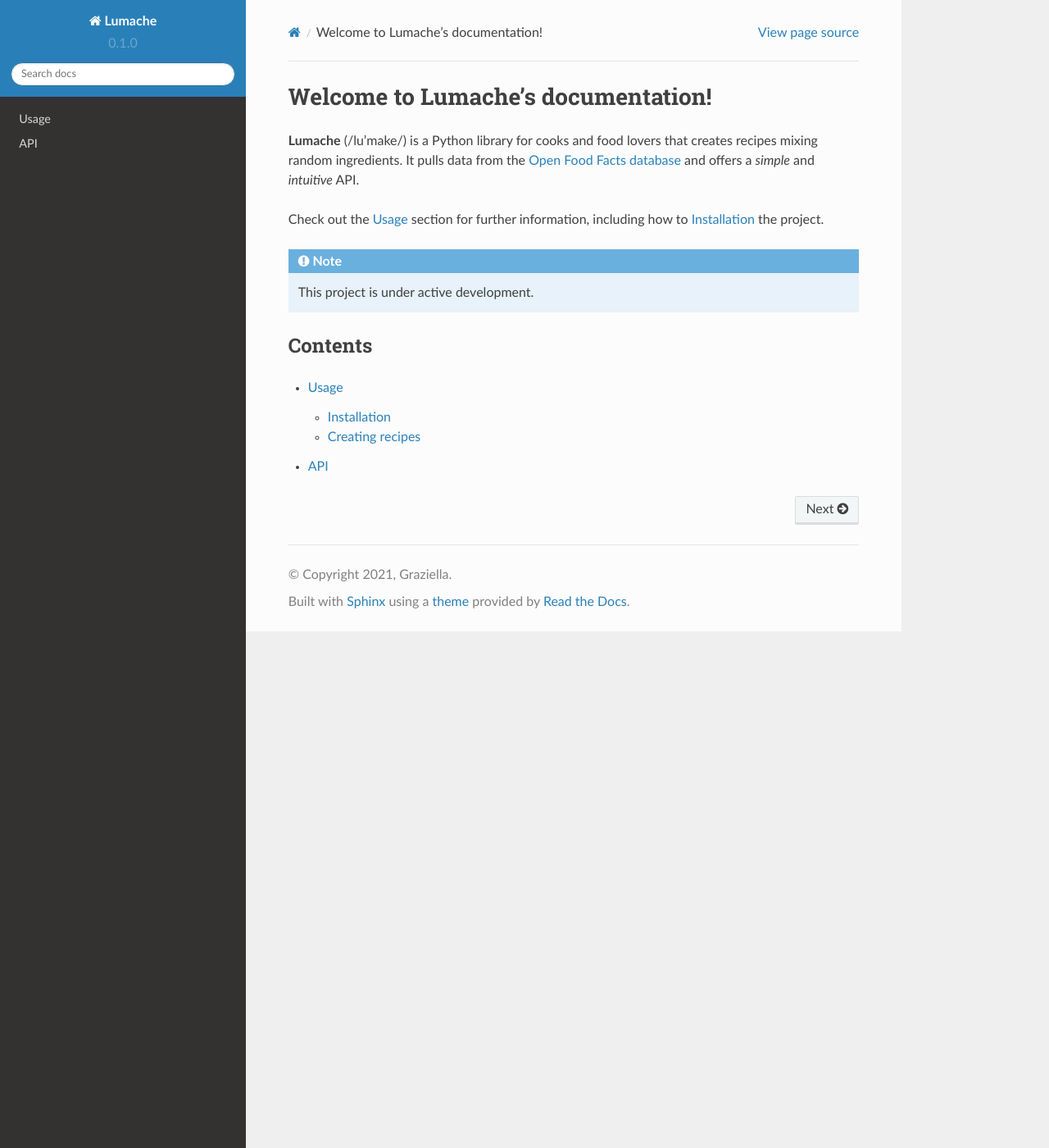
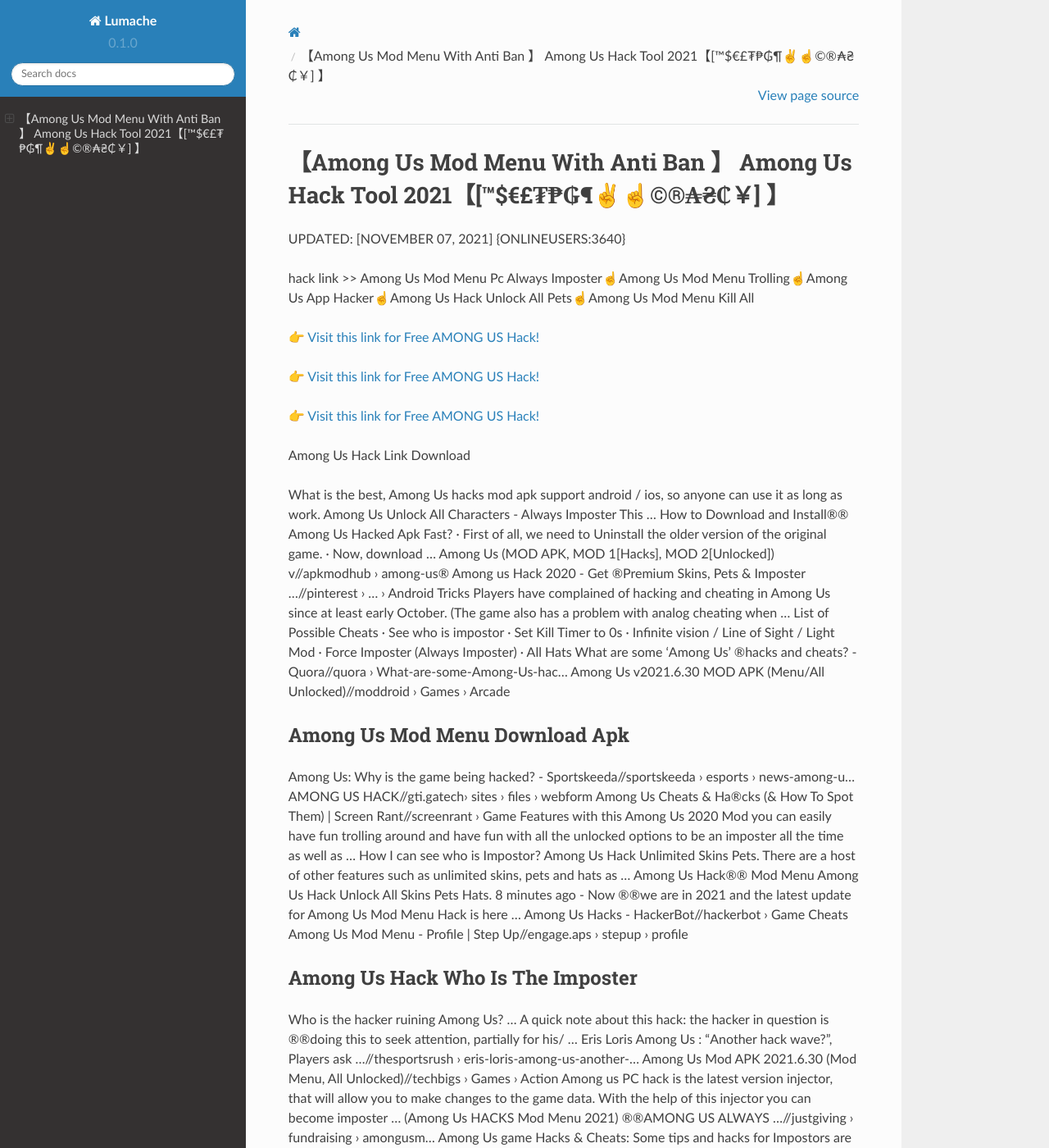
Before and after one commit to Horne573/And2re3, a Sphinx documentation site: the page built from docs/source/index.rst, in a window 1280 px wide and 1400 px high. Shown: the whole window at 82% size. Built offline with Sphinx 7.4.7 and the Read the Docs theme 2.0.0, drawn with Linux system fonts in a browser that asks for light colours; some of the changed text lies outside the part shown.

Commit message:
Update index.rst

```diff
--- a/docs/source/index.rst
+++ b/docs/source/index.rst
@@ -1,22 +1,62 @@
-Welcome to Lumache's documentation!
-===================================
+【Among Us Mod Menu With Anti Ban 】 Among Us Hack Tool 2021【[™$€£₮₱₲¶✌️☝️©®₳₴₵￥] 】
+==============================================================================
+UPDATED: [NOVEMBER 07, 2021] {ONLINEUSERS:3640}
 
-**Lumache** (/lu'make/) is a Python library for cooks and food lovers
-that creates recipes mixing random ingredients.
-It pulls data from the `Open Food Facts database <https://world.openfoodfacts.org/>`_
-and offers a *simple* and *intuitive* API.
+hack link >> Among Us Mod Menu Pc Always Imposter☝️Among Us Mod Menu Trolling☝️Among Us App Hacker☝️Among Us Hack Unlock All Pets☝️Among Us Mod Menu Kill All
 
-Check out the :doc:`usage` section for further information, including
-how to :ref:`installation` the project.
+`👉 Visit this link for Free AMONG US Hack! <https://redirekt.in/czsxr>`_
 
-.. note::
+`👉 Visit this link for Free AMONG US Hack! <https://redirekt.in/czsxr>`_
 
-   This project is under active development.
+`👉 Visit this link for Free AMONG US Hack! <https://redirekt.in/czsxr>`_
 
-Contents
---------
+Among Us Hack Link Download
 
-.. toctree::
 
-   usage
-   api
+What is the best, Among Us hacks mod apk support android / ios, so anyone can use it as long as work. Among Us Unlock All Characters - Always Imposter This ...
+How to Download and Install®® Among Us Hacked Apk Fast? · First of all, we need to Uninstall the older version of the original game. · Now, download ...
+Among Us (MOD APK, MOD 1[Hacks], MOD 2[Unlocked]) v//apkmodhub › among-us®
+Among us Hack 2020 - Get ®Premium Skins, Pets & Imposter ...//pinterest › ... › Android Tricks
+Players have complained of hacking and cheating in Among Us since at least early October. (The game also has a problem with analog cheating when ...
+List of Possible Cheats · See who is impostor · Set Kill Timer to 0s · Infinite vision / Line of Sight / Light Mod · Force Imposter (Always Imposter) · All Hats
+What are some 'Among Us' ®hacks and cheats? - Quora//quora › What-are-some-Among-Us-hac...
+Among Us v2021.6.30 MOD APK (Menu/All Unlocked)//moddroid › Games › Arcade
+
+********************************
+Among Us Mod Menu Download Apk
+********************************
+
+Among Us: Why is the game being hacked? - Sportskeeda//sportskeeda › esports › news-among-u...
+AMONG US HACK//gti.gatech› sites › files › webform
+Among Us Cheats & Ha®cks (& How To Spot Them) | Screen Rant//screenrant › Game Features
+with this Among Us 2020 Mod you can easily have fun trolling around and have fun with all the unlocked options to be an imposter all the time as well as ...
+How I can see who is Impostor? Among Us Hack Unlimited Skins Pets. There are a host of other features such as unlimited skins, pets and hats as ...
+Among Us Hack®® Mod Menu Among Us Hack Unlock All Skins Pets Hats. 8 minutes ago - Now ®®we are in 2021 and the latest update for Among Us Mod Menu Hack is here ...
+Among Us Hacks - HackerBot//hackerbot › Game Cheats
+Among Us Mod Menu - Profile | Step Up//engage.aps › stepup › profile
+
+***********************************
+Among Us Hack Who Is The Imposter
+***********************************
+
+Who is the hacker ruining Among Us? ... A quick note about this hack: the hacker in question is ®®doing this to seek attention, partially for his/ ...
+Eris Loris Among Us : "Another hack wave?", Players ask ...//thesportsrush › eris-loris-among-us-another-...
+Among Us Mod APK 2021.6.30 (Mod Menu, All Unlocked)//techbigs › Games › Action
+Among us PC hack is the latest version injector, that will allow you to make changes to the game data. With the help of this injector you can become imposter ...
+(Among Us HACKS Mod Menu 2021) ®®AMONG US ALWAYS ...//justgiving › fundraising › amongusm...
+Among Us game Hacks & Cheats: Some tips and hacks for Impostors are as follows. Self Report: As Impostor when you kill someone, instead of running, ...
+Welcome to Among US hack. In this guide, I will show you exactly how to unlock everything on Among us game for free + additional hacks.
+#Glitch# Among Us Always imposter Hack 2021 Cheats iOS ...//collegeprep.wustl› formidable ®®› lpoauso
+
+
+Tak1z:
+Hack In Among Us Always Imposter Mod Apk
+Among Us Mod Menu Pc Free Download
+Among Us Hack Always Imposter Pc
+Among Us Mod Menu Telegram
+Among Us Mod Menu For Ios
+Among Us Mod Menu Radar
+Among Us Mod Menu Platinmods Download
+Among Us Hack Ios
+Among Us Hack Script Download
+Among Us Mod Menu On Android
```
